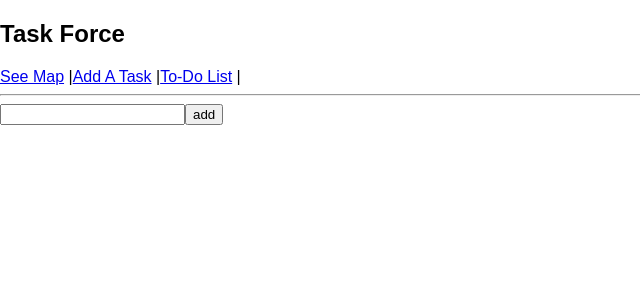
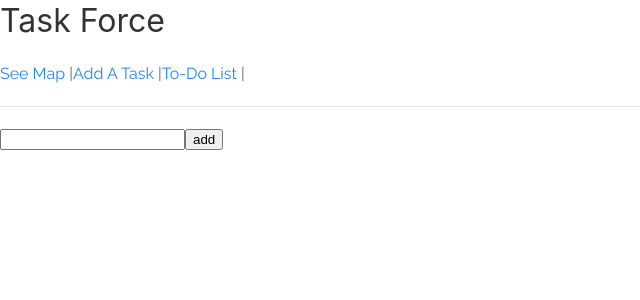
Before and after one commit to shaunacurran/chore-list, a React (Create React App) app in the folder task-manager/client/: page / in a window 1280 px wide. Shown: the top 300 px of the page, without its empty margins (0-640 px from the left). Built offline with nearby package versions, Linux system fonts and the light colour scheme; what google-maps-react would draw is missing.

Commit message:
"style change and updated package"

```diff
--- a/task-manager/client/package.json
+++ b/task-manager/client/package.json
@@ -9,7 +9,8 @@
     "react": "^15.6.1",
     "react-dom": "^15.6.1",
     "react-router-dom": "^4.2.2",
-    "react-scripts": "1.0.11"
+    "react-scripts": "1.0.11",
+    "uikit": "^3.0.0-beta.30"
   },
   "scripts": {
     "start": "react-scripts start",
--- a/task-manager/client/public/index.html
+++ b/task-manager/client/public/index.html
@@ -10,6 +10,18 @@
     -->
     <link rel="manifest" href="%PUBLIC_URL%/manifest.json">
     <link rel="shortcut icon" href="%PUBLIC_URL%/favicon.ico">
+    <!-- google fonts -->
+    <link href="https://fonts.googleapis.com/css?family=Raleway" rel="stylesheet">
+
+    <!-- UIkit CSS -->
+    <link rel="stylesheet" href="https://cdnjs.cloudflare.com/ajax/libs/uikit/3.0.0-beta.30/css/uikit.min.css" />
+
+    <!-- jQuery is required -->
+    <script src="https://cdnjs.cloudflare.com/ajax/libs/jquery/3.2.1/jquery.min.js"></script>
+
+    <!-- UIkit JS -->
+    <script src="https://cdnjs.cloudflare.com/ajax/libs/uikit/3.0.0-beta.30/js/uikit.min.js"></script>
+    <script src="https://cdnjs.cloudflare.com/ajax/libs/uikit/3.0.0-beta.30/js/uikit-icons.min.js"></script>
     <!--
       Notice the use of %PUBLIC_URL% in the tags above.
       It will be replaced with the URL of the `public` folder during the build.
--- a/task-manager/client/src/index.css
+++ b/task-manager/client/src/index.css
@@ -1,5 +1,5 @@
 body {
   margin: 0;
   padding: 0;
-  font-family: sans-serif;
+  font-family: 'Raleway', sans-serif;
 }
--- a/task-manager/package.json
+++ b/task-manager/package.json
@@ -17,6 +17,7 @@
     "nodemon": "^1.11.0"
   },
   "dependencies": {
-    "express": "^4.15.4"
+    "express": "^4.15.4",
+    "uikit": "^3.0.0-beta.30"
   }
 }
```
Also changed, not shown: 2 other files (tests, documents, lock files or other folders).
